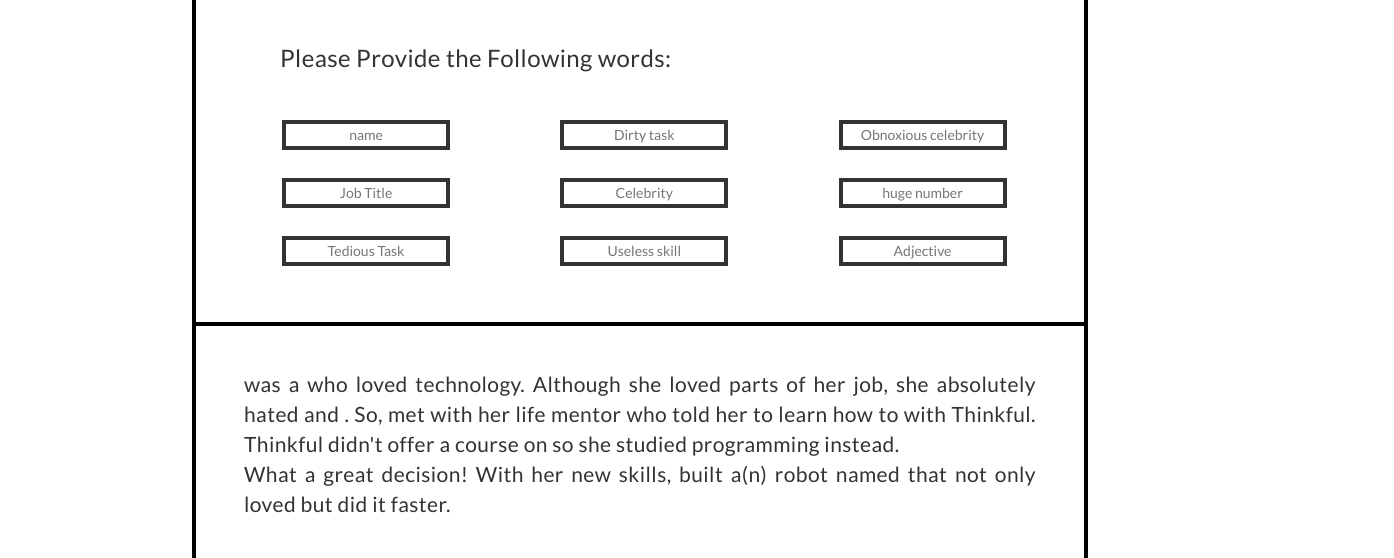
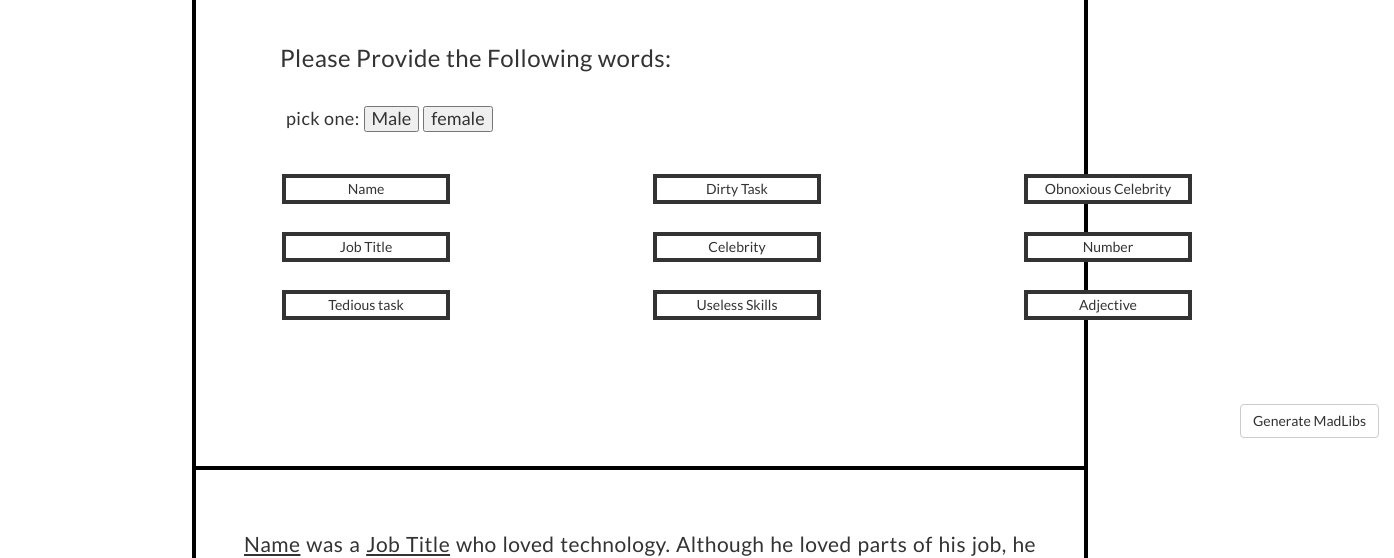
Before and after one commit to yolixtly/madLibs, a website: page index.html in a window 1280 px wide. Shown: the part 249-807 px from the top of the page, 1394 px wide, since content can reach past the window. Drawn offline with nearby package versions, Linux system fonts and the light colour scheme.

Commit message:
refactor 1: controller and  gender selection

```diff
--- /dev/null
+++ b/app.js
@@ -0,0 +1,23 @@
+var app = angular.module('madLibs',[]);
+
+app.controller('InputValidation', function(){
+	// initial values of inputs
+	this.name = "Name";
+	this.jobTitle = "Job Title";
+	this.tediousTask = "Tedious task";
+	this.dirtyTask = "Dirty Task";
+	this.celebrity = "Celebrity";
+	this.uselessSkill = "Useless Skills";
+	this.obnoxious = "Obnoxious Celebrity";
+	this.number = "Number";
+	this.adjective = "Adjective";
+
+	//change gender
+
+	this.gender = "";
+
+	this.changeGender = function(gender){
+		this.gender = gender;
+	}
+
+});
--- a/css/style.css
+++ b/css/style.css
@@ -37,6 +37,18 @@ header {
  	margin: 1em;
  	border: 0.3em solid;
  	text-align: center;
+ 	outline: none;
+ }
+ .box:focus {
+ 	background-color: lightgray;
+ }
+ .selected {
+ 	background: #d7444b;
+ 	outline: none;
+ }
+ h4 {
+ 	padding: 0 0 1em 5em;
+
  }
 
  /* results Styles */
@@ -47,5 +59,10 @@ header {
  	padding: 3em;
  	font-weight: normal;
  	font-size: 1.5em;
-
  }
+ .buttonWrapper {
+ 	margin: 2em;
+ }
+ span {
+ 	text-decoration: underline;
+ }
--- a/index.html
+++ b/index.html
@@ -1,5 +1,5 @@
 <!DOCTYPE html>
-<html lang="en" ng-app="">
+<html lang="en" ng-app="madLibs">
     <head>
         <meta charset="UTF-8">
         <title>MadLibs</title>
@@ -8,32 +8,42 @@
         <script type="text/javascript" src="bower_components/angular/angular.min.js"></script>
         <link type="text/css" rel="stylesheet" href="css/style.css">
     </head>
-	<body>
+    <body ng-controller="InputValidation as input" >
         <header class="container">
             <div class="row">
                 <div class="col-md-2"><img class="face" src="images/mad-lib-happy-face.png" alt="smiling face"></div>
-				<div class="col-md-8 col-md-offset-2 title"><img src="images/ng-mad-libs-logo.png" alt="ngMad Libs with Angular Logo"></div>
+                <div class="col-md-8 col-md-offset-2 title"><img src="images/ng-mad-libs-logo.png" alt="Mad Libs with Angular Logo"></div>
             </div>
         </header>
-		<section id="pickWords">
+        <section id="pickWords" >
             <h3>Please Provide the Following words:</h3>
+            <h4>pick one: <button ng-click="input.changeGender('male')" ng-class="{selected: input.gender === 'male'}">Male</button> <button ng-click="input.changeGender('female')" ng-class="{selected: input.gender === 'female'}">female</button> </h4>
             <div class="container ">
                 <div class="row boxWrapper">
-					<div class="col-md-3">
-						<input class="box" type="text" ng-model="name" placeholder="name" />
-						<input class="box" type="text" ng-model="jobTitle" placeholder="Job Title" />
-						<input class="box" type="text" ng-model="tediousTask" placeholder="Tedious Task" />
+                    <div class="col-md-4">
+                        <input class="box" type="text" ng-model="input.name" placeholder="name"/>
+                        <input class="box" type="text" ng-model="input.jobTitle" placeholder="Job Title"/>
+                        <input class="box" type="text" ng-model="input.tediousTask" placeholder="Tedious Task"/>
                     </div>
-					<div class="col-md-3">
-						<input class="box" type="text" ng-model="dirtyTask" placeholder="Dirty task" />
-						<input class="box" type="text" ng-model="celebrity" placeholder="Celebrity" />
-						<input class="box" type="text" ng-model="uselessSkill" placeholder="Useless skill" />
+                    <div class="col-md-4">
+                        <input class="box" type="text" ng-model="input.dirtyTask" placeholder="Dirty task"/>
+                        <input class="box" type="text" ng-model="input.celebrity" placeholder="Celebrity"/>
+                        <input class="box" type="text" ng-model="input.uselessSkill" placeholder="Useless skill"/>
                     </div>
-					<div class="col-md-3">
-						<input class="box" type="text" ng-model="adjective" placeholder="Obnoxious celebrity" />
-						<input class="box" type="text" ng-model="obnoxiuous" placeholder="huge number" />
-						<input class="box" type="text" ng-model="number" placeholder="Adjective" />
+                    <div class="col-md-4">
+                        <input class="box" type="text" ng-model="input.obnoxious" placeholder="Obnoxious celebrity"/>
+                        <input class="box" type="text" ng-model="input.number" placeholder="huge number"/>
+                        <input class="box" type="text" ng-model="input.adjective" placeholder="Adjective"/>
                     </div>
+                </div>
+                <div class="row">
+                    <div class="col-md-12 buttonWrapper">
+                        <button class="btn btn-default pull-right">
+                            Generate MadLibs
+                        </button>
+
+                    </div>
+
                 </div>
             </div>
         </section>
@@ -42,9 +52,9 @@
                 <div class="row">
                     <div class="col-md-12 madlib">
                         <p>
-				{{ name }} was a {{ jobTitle }} who loved technology. Although she loved parts of her job, she absolutely hated {{ tediousTask }} and {{ dirtyTask }}. So, {{ name }} met with her life mentor {{ celebrity }} who told her to learn how to {{ uselessSkill }} with Thinkful. Thinkful didn't offer a course on {{ uselessSkill }} so she studied programming instead. <br>
+                            <span>{{ input.name }}</span> was a <span>{{ input.jobTitle }}</span> who loved technology. Although {{input.gender=='female' ? 'she' : 'he'}} loved parts of {{input.gender=='female' ? 'her' : 'his'}} job, {{input.gender=='female' ? 'she' : 'he'}} absolutely hated <span>{{ input.tediousTask }}</span> and <span>{{ input.dirtyTask }}</span>. So, <span>{{ name }}</span> met with {{input.gender=='female' ? 'her' : 'his'}} life mentor <span>{{ input.celebrity }}</span> who told {{input.gender=='female' ? 'her' : 'his'}} to learn how to <span>{{ input.uselessSkill }}</span> with Thinkful. Thinkful didn't offer a course on <span>{{ input.uselessSkill }}</span> so {{input.gender=='female' ? 'she' : 'he'}} studied programming instead. <br>
 
-				What a great decision! With her new skills, {{ name }} built a(n) {{ adjective }} robot named {{ obnoxiuous }} that not only loved {{ dirtyTask }} but did it {{ number }} faster.
+                            What a great decision! With {{input.gender=='female' ? 'her' : 'his'}} new skills, <span>{{ input.name }}</span> built a(n) <span>{{ input.adjective }}</span> robot named <span>{{ input.obnoxious }}</span> that not only loved <span>{{ input.dirtyTask }}</span> but did it <span>{{ input.number }}</span> faster.
                         </p>
                     </div>
                 </div>
@@ -52,4 +62,5 @@
         </section>
     </body>
     <script src="bower_components/jquery/dist/jquery.min.js"></script>
+    <script src="app.js"></script>
 </html>
```
Lines whose indentation alone changed are shown as unchanged.
